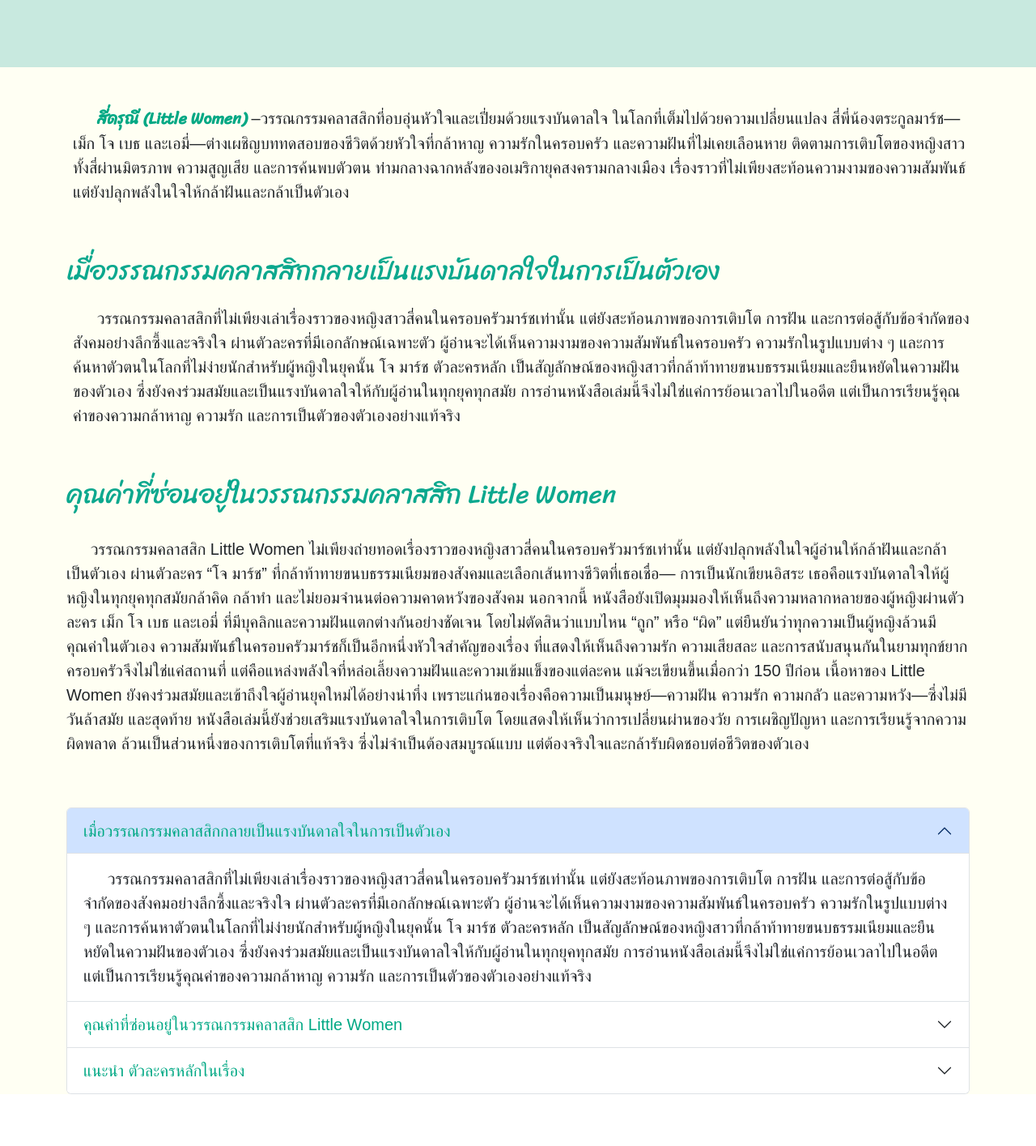
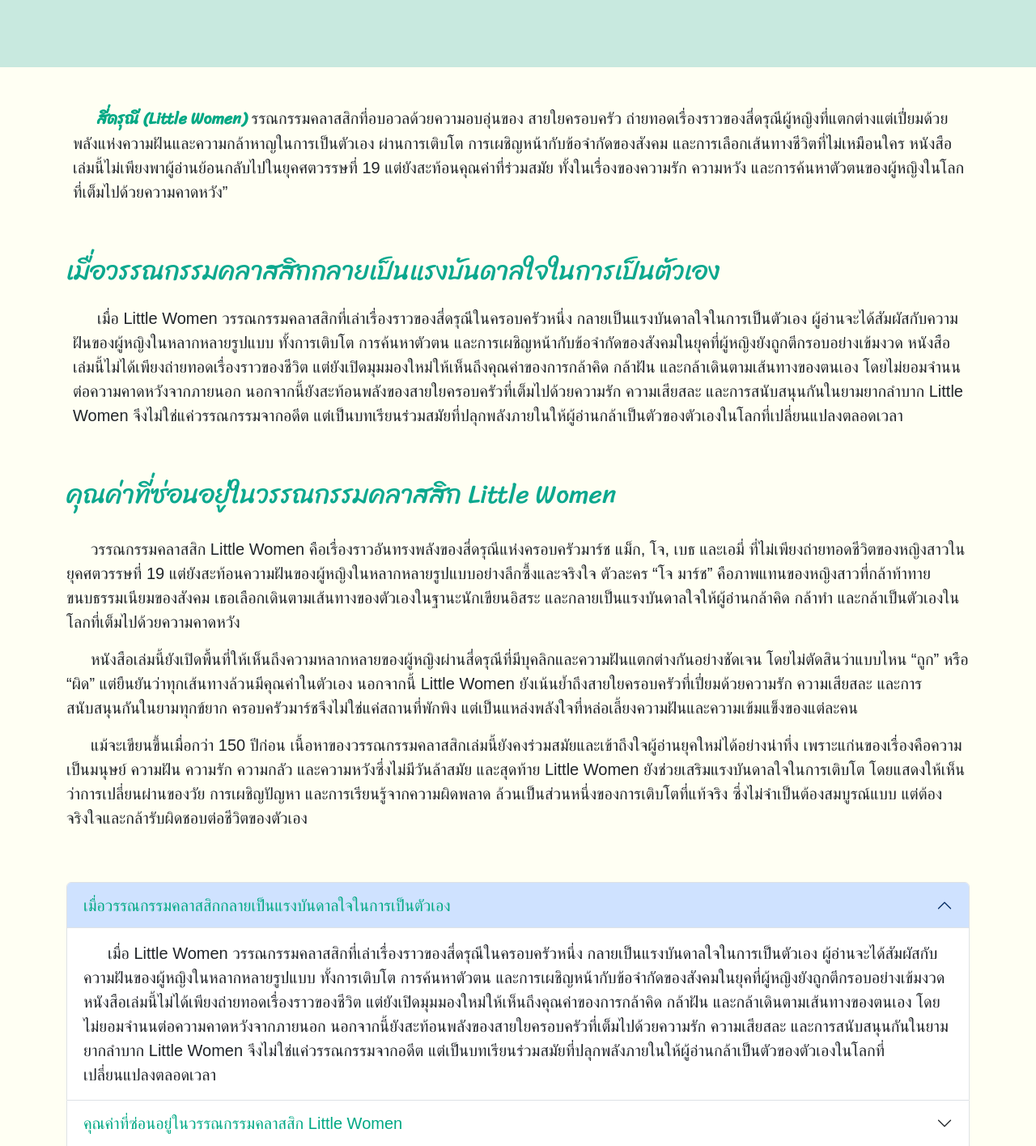
Before and after one commit to boonteimt-sys/book-recommend, a plain HTML site: page index.html in a window 1280 px wide. Shown: the part 620-2035 px from the top of the page at 81% size. Drawn offline with nearby package versions, Linux system fonts and the light colour scheme; a web font is replaced by a local one.

Commit message:
Add files via upload

```diff
--- a/index.html
+++ b/index.html
@@ -88,10 +88,9 @@
 
 <div class="  container indent-paragraph pt-5 ">
 
-        <p class=" ps-2 bai-font2 "> <strong class=" srira t-col2">สี่ดรุณี (Little Women)</strong> –วรรณกรรมคลาสสิกที่อบอุ่นหัวใจและเปี่ยมด้วยแรงบันดาลใจ ในโลกที่เต็มไปด้วยความเปลี่ยนแปลง
-           สี่พี่น้องตระกูลมาร์ช—เม็ก โจ เบธ และเอมี่—ต่างเผชิญบททดสอบของชีวิตด้วยหัวใจที่กล้าหาญ ความรักในครอบครัว และความฝันที่ไม่เคยเลือนหาย
-           ติดตามการเติบโตของหญิงสาวทั้งสี่ผ่านมิตรภาพ ความสูญเสีย และการค้นพบตัวตน ท่ามกลางฉากหลังของอเมริกายุคสงครามกลางเมือง เรื่องราวที่ไม่เพียงสะท้อนความงามของความสัมพันธ์
-           แต่ยังปลุกพลังในใจให้กล้าฝันและกล้าเป็นตัวเอง</p>
+        <p class=" ps-2 bai-font2 "> <strong class=" srira t-col2">สี่ดรุณี (Little Women)</strong> รรณกรรมคลาสสิกที่อบอวลด้วยความอบอุ่นของ
+          สายใยครอบครัว ถ่ายทอดเรื่องราวของสี่ดรุณีผู้หญิงที่แตกต่างแต่เปี่ยมด้วยพลังแห่งความฝันและความกล้าหาญในการเป็นตัวเอง ผ่านการเติบโต การเผชิญหน้ากับข้อจำกัดของสังคม และการเลือกเส้นทางชีวิตที่ไม่เหมือนใคร หนังสือเล่มนี้ไม่เพียงพาผู้อ่านย้อนกลับไปในยุคศตวรรษที่ 19 แต่ยังสะท้อนคุณค่าที่ร่วมสมัย ทั้งในเรื่องของความรัก ความหวัง
+          และการค้นหาตัวตนของผู้หญิงในโลกที่เต็มไปด้วยความคาดหวัง”</p>
 
 </div>
 
@@ -108,11 +107,13 @@
 
    <div class=" container pt-3 indent-paragraph">
 
-        <p class=" ps-2 bai-font2"> วรรณกรรมคลาสสิกที่ไม่เพียงเล่าเรื่องราวของหญิงสาวสี่คนในครอบครัวมาร์ชเท่านั้น แต่ยังสะท้อนภาพของการเติบโต การฝัน
-          และการต่อสู้กับข้อจำกัดของสังคมอย่างลึกซึ้งและจริงใจ ผ่านตัวละครที่มีเอกลักษณ์เฉพาะตัว ผู้อ่านจะได้เห็นความงามของความสัมพันธ์ในครอบครัว ความรักในรูปแบบต่าง ๆ
-          และการค้นหาตัวตนในโลกที่ไม่ง่ายนักสำหรับผู้หญิงในยุคนั้น โจ มาร์ช ตัวละครหลัก เป็นสัญลักษณ์ของหญิงสาวที่กล้าท้าทายขนบธรรมเนียมและยืนหยัดในความฝันของตัวเอง
-          ซึ่งยังคงร่วมสมัยและเป็นแรงบันดาลใจให้กับผู้อ่านในทุกยุคทุกสมัย
-          การอ่านหนังสือเล่มนี้จึงไม่ใช่แค่การย้อนเวลาไปในอดีต แต่เป็นการเรียนรู้คุณค่าของความกล้าหาญ ความรัก และการเป็นตัวของตัวเองอย่างแท้จริง  </p>
+        <p class=" ps-2 bai-font2"> เมื่อ Little Women วรรณกรรมคลาสสิกที่เล่าเรื่องราวของสี่ดรุณีในครอบครัวหนึ่ง
+          กลายเป็นแรงบันดาลใจในการเป็นตัวเอง ผู้อ่านจะได้สัมผัสกับความฝันของผู้หญิงในหลากหลายรูปแบบ ทั้งการเติบโต
+          การค้นหาตัวตน และการเผชิญหน้ากับข้อจำกัดของสังคมในยุคที่ผู้หญิงยังถูกตีกรอบอย่างเข้มงวด หนังสือเล่มนี้ไม่ได้เพียงถ่ายทอดเรื่องราวของชีวิต
+          แต่ยังเปิดมุมมองใหม่ให้เห็นถึงคุณค่าของการกล้าคิด กล้าฝัน และกล้าเดินตามเส้นทางของตนเอง โดยไม่ยอมจำนนต่อความคาดหวังจากภายนอก
+          นอกจากนี้ยังสะท้อนพลังของสายใยครอบครัวที่เต็มไปด้วยความรัก ความเสียสละ และการสนับสนุนกันในยามยากลำบาก Little Women
+          จึงไม่ใช่แค่วรรณกรรมจากอดีต
+          แต่เป็นบทเรียนร่วมสมัยที่ปลุกพลังภายในให้ผู้อ่านกล้าเป็นตัวของตัวเองในโลกที่เปลี่ยนแปลงตลอดเวลา  </p>
    </div>
 
    </div>
@@ -126,11 +127,18 @@
 
 
 <div class=" container pt-3 indent-paragraph mb-3  bai-font2">
-         วรรณกรรมคลาสสิก Little Women ไม่เพียงถ่ายทอดเรื่องราวของหญิงสาวสี่คนในครอบครัวมาร์ชเท่านั้น
-         แต่ยังปลุกพลังในใจผู้อ่านให้กล้าฝันและกล้าเป็นตัวเอง ผ่านตัวละคร “โจ มาร์ช” ที่กล้าท้าทายขนบธรรมเนียมของสังคมและเลือกเส้นทางชีวิตที่เธอเชื่อ—
-         การเป็นนักเขียนอิสระ เธอคือแรงบันดาลใจให้ผู้หญิงในทุกยุคทุกสมัยกล้าคิด กล้าทำ และไม่ยอมจำนนต่อความคาดหวังของสังคม นอกจากนี้ หนังสือยังเปิดมุมมองให้เห็นถึงความหลากหลายของผู้หญิงผ่านตัวละคร เม็ก โจ เบธ และเอมี่ ที่มีบุคลิกและความฝันแตกต่างกันอย่างชัดเจน โดยไม่ตัดสินว่าแบบไหน “ถูก” หรือ “ผิด” แต่ยืนยันว่าทุกความเป็นผู้หญิงล้วนมีคุณค่าในตัวเอง ความสัมพันธ์ในครอบครัวมาร์ชก็เป็นอีกหนึ่งหัวใจสำคัญของเรื่อง ที่แสดงให้เห็นถึงความรัก ความเสียสละ และการสนับสนุนกันในยามทุกข์ยาก ครอบครัวจึงไม่ใช่แค่สถานที่ แต่คือแหล่งพลังใจที่หล่อเลี้ยงความฝันและความเข้มแข็งของแต่ละคน แม้จะเขียนขึ้นเมื่อกว่า 150 ปีก่อน เนื้อหาของ Little Women ยังคงร่วมสมัยและเข้าถึงใจผู้อ่านยุคใหม่ได้อย่างน่าทึ่ง เพราะแก่นของเรื่องคือความเป็นมนุษย์—ความฝัน ความรัก ความกลัว และความหวัง—ซึ่งไม่มีวันล้าสมัย และสุดท้าย หนังสือเล่มนี้ยังช่วยเสริมแรงบันดาลใจในการเติบโต โดยแสดงให้เห็นว่าการเปลี่ยนผ่านของวัย การเผชิญปัญหา และการเรียนรู้จากความผิดพลาด
-         ล้วนเป็นส่วนหนึ่งของการเติบโตที่แท้จริง ซึ่งไม่จำเป็นต้องสมบูรณ์แบบ แต่ต้องจริงใจและกล้ารับผิดชอบต่อชีวิตของตัวเอง
-
+         <p> วรรณกรรมคลาสสิก Little Women คือเรื่องราวอันทรงพลังของสี่ดรุณีแห่งครอบครัวมาร์ช
+        แม็ก, โจ, เบธ และเอมี่
+          ที่ไม่เพียงถ่ายทอดชีวิตของหญิงสาวในยุคศตวรรษที่ 19 แต่ยังสะท้อนความฝันของผู้หญิงในหลากหลายรูปแบบอย่างลึกซึ้งและจริงใจ ตัวละคร “โจ มาร์ช” คือภาพแทนของหญิงสาวที่กล้าท้าทายขนบธรรมเนียมของสังคม เธอเลือกเดินตามเส้นทางของตัวเองในฐานะนักเขียนอิสระ
+          และกลายเป็นแรงบันดาลใจให้ผู้อ่านกล้าคิด กล้าทำ และกล้าเป็นตัวเองในโลกที่เต็มไปด้วยความคาดหวัง</p>
+        <p>หนังสือเล่มนี้ยังเปิดพื้นที่ให้เห็นถึงความหลากหลายของผู้หญิงผ่านสี่ดรุณีที่มีบุคลิกและความฝันแตกต่างกันอย่างชัดเจน
+          โดยไม่ตัดสินว่าแบบไหน “ถูก” หรือ “ผิด” แต่ยืนยันว่าทุกเส้นทางล้วนมีคุณค่าในตัวเอง นอกจากนี้ Little Women
+           ยังเน้นย้ำถึงสายใยครอบครัวที่เปี่ยมด้วยความรัก ความเสียสละ และการสนับสนุนกันในยามทุกข์ยาก
+          ครอบครัวมาร์ชจึงไม่ใช่แค่สถานที่พักพิง แต่เป็นแหล่งพลังใจที่หล่อเลี้ยงความฝันและความเข้มแข็งของแต่ละคน</p>
+          <p>แม้จะเขียนขึ้นเมื่อกว่า 150 ปีก่อน เนื้อหาของวรรณกรรมคลาสสิกเล่มนี้ยังคงร่วมสมัยและเข้าถึงใจผู้อ่านยุคใหม่ได้อย่างน่าทึ่ง
+             เพราะแก่นของเรื่องคือความเป็นมนุษย์ ความฝัน ความรัก ความกลัว และความหวังซึ่งไม่มีวันล้าสมัย และสุดท้าย Little Women
+             ยังช่วยเสริมแรงบันดาลใจในการเติบโต โดยแสดงให้เห็นว่าการเปลี่ยนผ่านของวัย การเผชิญปัญหา และการเรียนรู้จากความผิดพลาด
+            ล้วนเป็นส่วนหนึ่งของการเติบโตที่แท้จริง ซึ่งไม่จำเป็นต้องสมบูรณ์แบบ แต่ต้องจริงใจและกล้ารับผิดชอบต่อชีวิตของตัวเอง</p>
         </div>
 
 
@@ -150,11 +158,13 @@
     </h2>
     <div id="collapseOne" class="accordion-collapse collapse show" data-bs-parent="#accordionExample">
       <div class="accordion-body bai-font2 indent-paragraph">
-         วรรณกรรมคลาสสิกที่ไม่เพียงเล่าเรื่องราวของหญิงสาวสี่คนในครอบครัวมาร์ชเท่านั้น แต่ยังสะท้อนภาพของการเติบโต การฝัน
-          และการต่อสู้กับข้อจำกัดของสังคมอย่างลึกซึ้งและจริงใจ ผ่านตัวละครที่มีเอกลักษณ์เฉพาะตัว ผู้อ่านจะได้เห็นความงามของความสัมพันธ์ในครอบครัว ความรักในรูปแบบต่าง ๆ
-          และการค้นหาตัวตนในโลกที่ไม่ง่ายนักสำหรับผู้หญิงในยุคนั้น โจ มาร์ช ตัวละครหลัก เป็นสัญลักษณ์ของหญิงสาวที่กล้าท้าทายขนบธรรมเนียมและยืนหยัดในความฝันของตัวเอง
-          ซึ่งยังคงร่วมสมัยและเป็นแรงบันดาลใจให้กับผู้อ่านในทุกยุคทุกสมัย
-          การอ่านหนังสือเล่มนี้จึงไม่ใช่แค่การย้อนเวลาไปในอดีต แต่เป็นการเรียนรู้คุณค่าของความกล้าหาญ ความรัก และการเป็นตัวของตัวเองอย่างแท้จริง
+        เมื่อ Little Women วรรณกรรมคลาสสิกที่เล่าเรื่องราวของสี่ดรุณีในครอบครัวหนึ่ง
+          กลายเป็นแรงบันดาลใจในการเป็นตัวเอง ผู้อ่านจะได้สัมผัสกับความฝันของผู้หญิงในหลากหลายรูปแบบ ทั้งการเติบโต
+          การค้นหาตัวตน และการเผชิญหน้ากับข้อจำกัดของสังคมในยุคที่ผู้หญิงยังถูกตีกรอบอย่างเข้มงวด หนังสือเล่มนี้ไม่ได้เพียงถ่ายทอดเรื่องราวของชีวิต
+          แต่ยังเปิดมุมมองใหม่ให้เห็นถึงคุณค่าของการกล้าคิด กล้าฝัน และกล้าเดินตามเส้นทางของตนเอง โดยไม่ยอมจำนนต่อความคาดหวังจากภายนอก
+          นอกจากนี้ยังสะท้อนพลังของสายใยครอบครัวที่เต็มไปด้วยความรัก ความเสียสละ และการสนับสนุนกันในยามยากลำบาก Little Women
+          จึงไม่ใช่แค่วรรณกรรมจากอดีต
+          แต่เป็นบทเรียนร่วมสมัยที่ปลุกพลังภายในให้ผู้อ่านกล้าเป็นตัวของตัวเองในโลกที่เปลี่ยนแปลงตลอดเวลา
       </div>
     </div>
   </div>
@@ -165,22 +175,19 @@
       </button>
     </h2>
     <div id="collapseTwo" class="accordion-collapse collapse" data-bs-parent="#accordionExample">
-      <div class="accordion-body bai-font2">
-         <p class=" ps-2 bai-font2"> <strong class=" t-col2">1. ปลุกความกล้าหาญในการเป็นตัวเอง</strong> ตัวละคร “โจ มาร์ช” คือภาพแทนของหญิงสาวที่กล้าฝันและกล้าทำในสิ่งที่เธอเชื่อ
-          แม้จะขัดกับขนบธรรมเนียมของสังคมในยุคนั้น เธอไม่ยอมจำนนต่อบทบาทที่ถูกกำหนดไว้
-         และเลือกเดินตามเส้นทางของตัวเอง—การเป็นนักเขียนอิสระ นี่คือแรงบันดาลใจให้ผู้อ่านกล้าคิด กล้าทำ และกล้าเป็นตัวเองในโลกที่เต็มไปด้วยความคาดหวัง </p>
-
-  <p class=" ps-2 bai-font2"> <strong class=" t-col2">2. เข้าใจความหลากหลายของผู้หญิง</strong> เม็ก โจ เบธ และเอมี่ ต่างมีบุคลิก ความฝัน และเส้นทางชีวิตที่ไม่เหมือนกัน
-    หนังสือไม่ได้ตัดสินว่าแบบไหน “ถูก” หรือ “ผิด” แต่เปิดพื้นที่ให้ผู้อ่านเห็นว่าความเป็นผู้หญิงมีหลายรูปแบบ และทุกแบบมีคุณค่าในตัวเอง </p>
-
-   <p class=" ps-2 bai-font2"> <strong class=" t-col2">3. เรียนรู้คุณค่าของครอบครัว</strong> ความสัมพันธ์ในครอบครัวมาร์ชเต็มไปด้วยความรัก ความเสียสละ และการสนับสนุนกันในยามทุกข์ยาก
-    หนังสือแสดงให้เห็นว่าครอบครัวไม่ใช่แค่สถานที่ แต่คือแหล่งพลังใจที่หล่อเลี้ยงความฝันและความเข้มแข็งของแต่ละคน </p>
-
- <p class=" ps-2 bai-font2"> <strong class="t-col2">4. เปิดมุมมองใหม่ผ่านวรรณกรรมคลาสสิก</strong>  แม้จะเขียนขึ้นเมื่อกว่า 150 ปีก่อน แต่เนื้อหาของ *Little Women* ยังคงร่วมสมัยและเข้าถึงใจผู้อ่านยุคใหม่ได้อย่างน่าทึ่ง เพราะแก่นของเรื่องคือความเป็นมนุษย์—ความฝัน ความรัก ความกลัว และความหวัง—ซึ่งไม่มีวันล้าสมัย
-  วรรณกรรมคลาสสิกเล่มนี้จึงไม่ใช่แค่เรื่องเล่าในอดีต แต่เป็นกระจกสะท้อนชีวิตที่ยังคงชัดเจนในปัจจุบัน </p>
-
-  <p class=" ps-2 bai-font2"> <strong class="t-col2">5. เสริมแรงบันดาลใจในการเติบโต</strong> การเผชิญปัญหา การเปลี่ยนผ่านของวัย และการเรียนรู้จากความผิดพลาดในเรื่อง ทำให้ผู้อ่านเห็นว่าการเติบโตไม่จำเป็นต้องสมบูรณ์แบบ
-    แต่ต้องจริงใจและกล้ารับผิดชอบต่อชีวิตของตัวเอง </p>
+      <div class="accordion-body bai-font2 indent-paragraph">
+         <p> วรรณกรรมคลาสสิก Little Women คือเรื่องราวอันทรงพลังของสี่ดรุณีแห่งครอบครัวมาร์ช
+        แม็ก, โจ, เบธ และเอมี่
+          ที่ไม่เพียงถ่ายทอดชีวิตของหญิงสาวในยุคศตวรรษที่ 19 แต่ยังสะท้อนความฝันของผู้หญิงในหลากหลายรูปแบบอย่างลึกซึ้งและจริงใจ ตัวละคร “โจ มาร์ช” คือภาพแทนของหญิงสาวที่กล้าท้าทายขนบธรรมเนียมของสังคม เธอเลือกเดินตามเส้นทางของตัวเองในฐานะนักเขียนอิสระ
+          และกลายเป็นแรงบันดาลใจให้ผู้อ่านกล้าคิด กล้าทำ และกล้าเป็นตัวเองในโลกที่เต็มไปด้วยความคาดหวัง</p>
+        <p>หนังสือเล่มนี้ยังเปิดพื้นที่ให้เห็นถึงความหลากหลายของผู้หญิงผ่านสี่ดรุณีที่มีบุคลิกและความฝันแตกต่างกันอย่างชัดเจน
+          โดยไม่ตัดสินว่าแบบไหน “ถูก” หรือ “ผิด” แต่ยืนยันว่าทุกเส้นทางล้วนมีคุณค่าในตัวเอง นอกจากนี้ Little Women
+           ยังเน้นย้ำถึงสายใยครอบครัวที่เปี่ยมด้วยความรัก ความเสียสละ และการสนับสนุนกันในยามทุกข์ยาก
+          ครอบครัวมาร์ชจึงไม่ใช่แค่สถานที่พักพิง แต่เป็นแหล่งพลังใจที่หล่อเลี้ยงความฝันและความเข้มแข็งของแต่ละคน</p>
+          <p>แม้จะเขียนขึ้นเมื่อกว่า 150 ปีก่อน เนื้อหาของวรรณกรรมคลาสสิกเล่มนี้ยังคงร่วมสมัยและเข้าถึงใจผู้อ่านยุคใหม่ได้อย่างน่าทึ่ง
+             เพราะแก่นของเรื่องคือความเป็นมนุษย์ ความฝัน ความรัก ความกลัว และความหวังซึ่งไม่มีวันล้าสมัย และสุดท้าย Little Women
+             ยังช่วยเสริมแรงบันดาลใจในการเติบโต โดยแสดงให้เห็นว่าการเปลี่ยนผ่านของวัย การเผชิญปัญหา และการเรียนรู้จากความผิดพลาด
+            ล้วนเป็นส่วนหนึ่งของการเติบโตที่แท้จริง ซึ่งไม่จำเป็นต้องสมบูรณ์แบบ แต่ต้องจริงใจและกล้ารับผิดชอบต่อชีวิตของตัวเอง</p>
       </div>
     </div>
   </div>
@@ -224,6 +231,13 @@
 
 
 
+
+
+
+
+
+
+
 </div>
 
 
```
